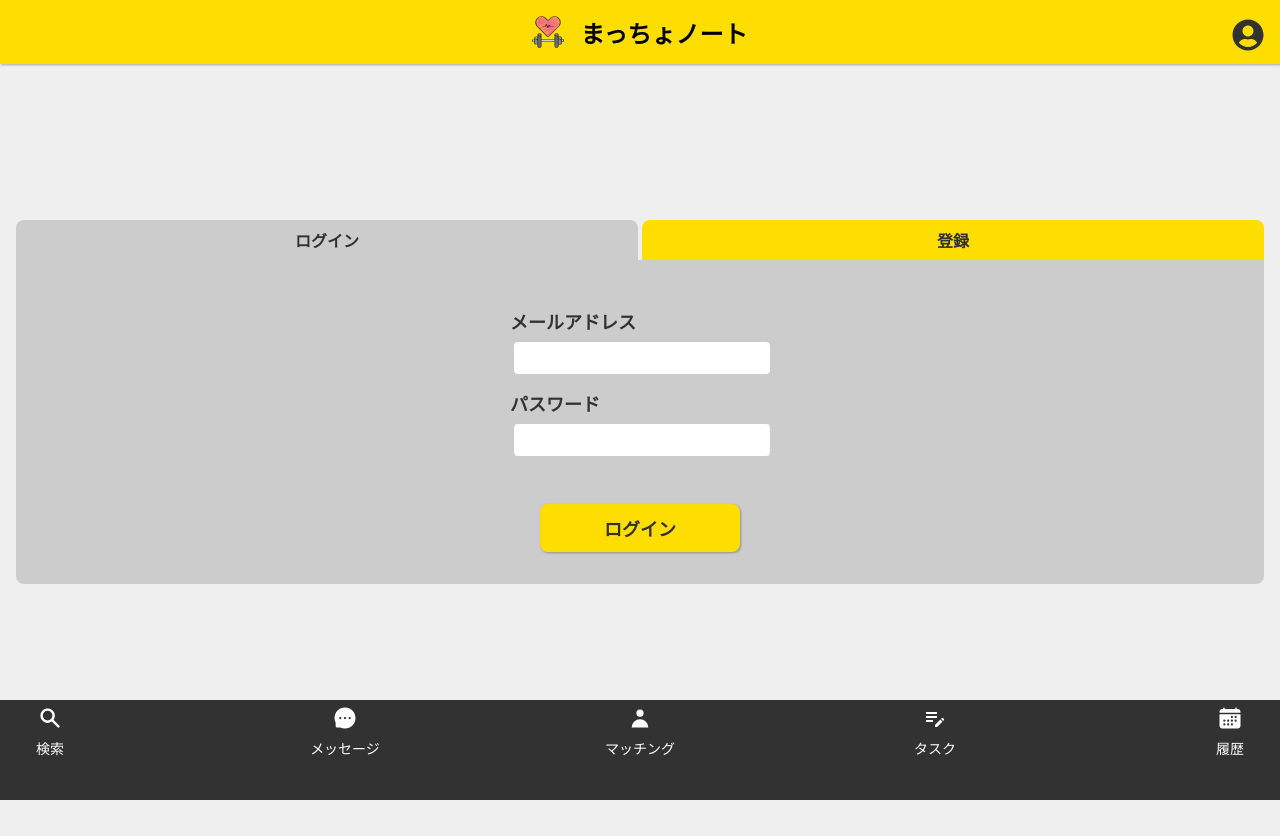
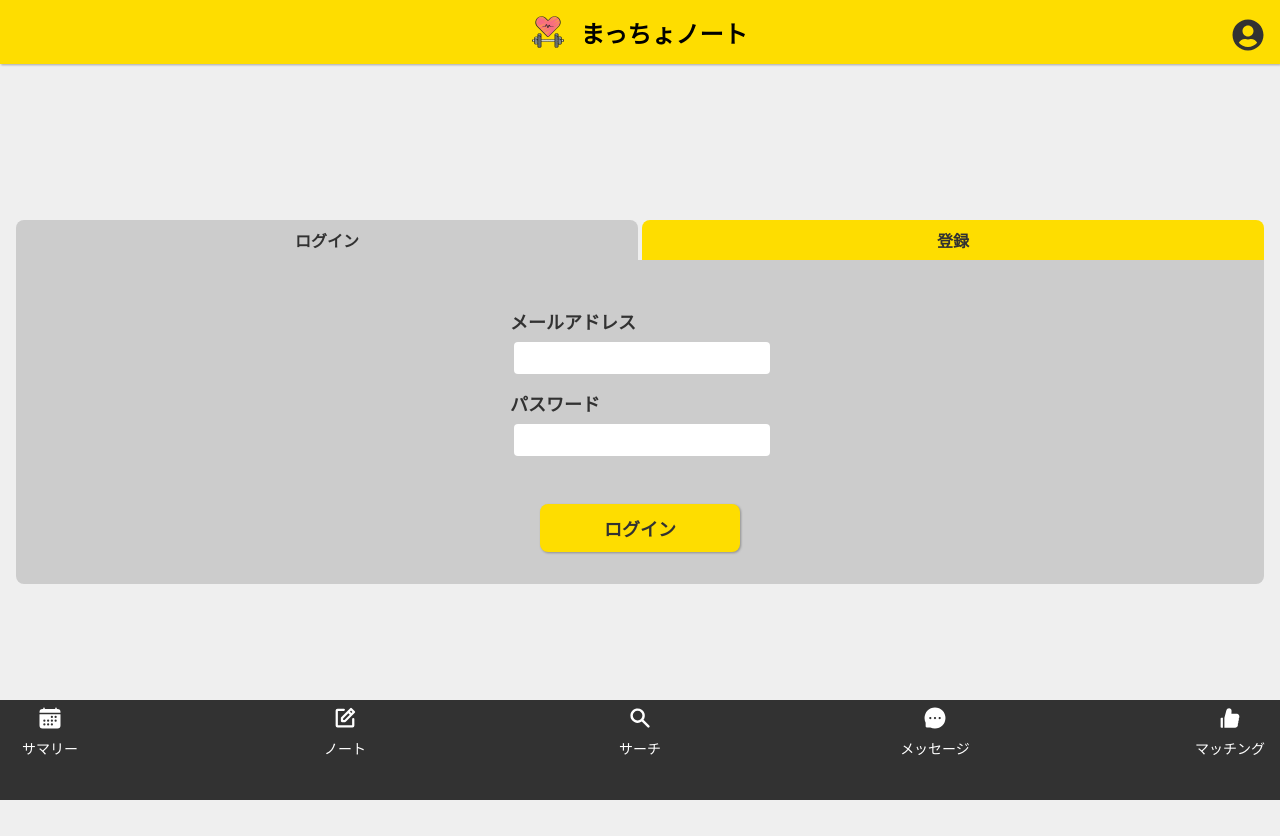
Before and after one commit to cyoi0129/workout-note, a React (Vite) app: page /user in a window 1280 px wide. Built offline with nearby package versions, Linux system fonts and the light colour scheme; no server answers.

Commit message:
style refactor

```diff
--- a/src/components/Footer.tsx
+++ b/src/components/Footer.tsx
@@ -3,9 +3,10 @@ import { Link, useLocation } from 'react-router-dom';
 import { useAppSelector } from '../app/hooks';
 import { selectNoticeData } from '../features/notice';
 import { AiFillMessage } from 'react-icons/ai';
-import { HiUser, HiSearch } from "react-icons/hi";
+import { HiSearch } from 'react-icons/hi';
 import { IoCalendar } from 'react-icons/io5';
-import { MdEditNote } from 'react-icons/md';
+import { PiNotePencilBold } from "react-icons/pi";
+import { AiFillLike } from 'react-icons/ai';
 import '../css/footer.scss';
 
 const Footer: FC = () => {
@@ -28,10 +29,22 @@ const Footer: FC = () => {
     <footer>
       <nav>
         <ul>
+          <li className={current === '/' ? 'active' : ''}>
+            <Link to="/">
+              <IoCalendar />
+              <span className="tab_name">サマリー</span>
+            </Link>
+          </li>
+          <li className={current.includes('task') ? 'active' : ''}>
+            <Link to="/tasks">
+              <PiNotePencilBold />
+              <span className="tab_name">ノート</span>
+            </Link>
+          </li>
           <li className={current === '/search' ? 'active' : ''}>
             <Link to="/search">
               <HiSearch />
-              <span className="tab_name">検索</span>
+              <span className="tab_name">サーチ</span>
             </Link>
           </li>
           <li className={current === '/chat' || current.includes('message') ? 'active' : ''}>
@@ -39,33 +52,15 @@ const Footer: FC = () => {
               <AiFillMessage />
               <span className="tab_name">メッセージ</span>
             </Link>
-            {messageNotice === 0? null : <span className="badge">{messageNotice}</span>}
+            {messageNotice === 0 ? null : <span className="badge">{messageNotice}</span>}
           </li>
           <li className={current === '/match' ? 'active' : ''}>
             <Link to="/match">
-              <HiUser />
+              <AiFillLike />
               <span className="tab_name">マッチング</span>
             </Link>
-            {matchNotice === 0? null : <span className="badge">{matchNotice}</span>}
+            {matchNotice === 0 ? null : <span className="badge">{matchNotice}</span>}
           </li>
-          <li className={current.includes('task') ? 'active' : ''}>
-            <Link to="/tasks">
-              <MdEditNote />
-              <span className="tab_name">タスク</span>
-            </Link>
-          </li>
-          <li className={current === '/' ? 'active' : ''}>
-            <Link to="/">
-              <IoCalendar />
-              <span className="tab_name">履歴</span>
-            </Link>
-          </li>
-          {/* <li className={current === '/user' ? 'active' : ''}>
-            <Link to="/user">
-              <HiUser />
-              <span className="tab_name">ユーザー</span>
-            </Link>
-          </li> */}
         </ul>
       </nav>
     </footer>
```
